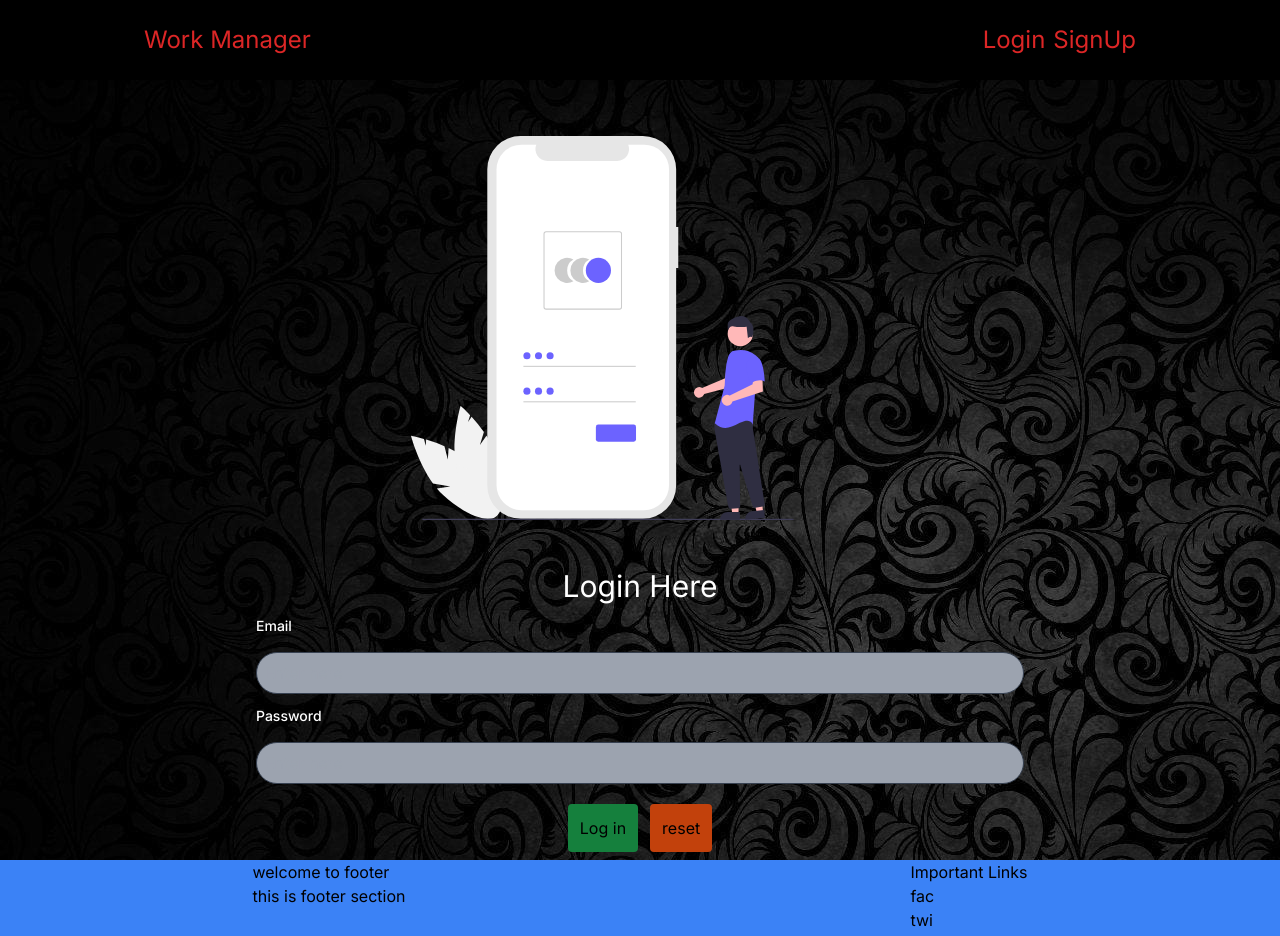
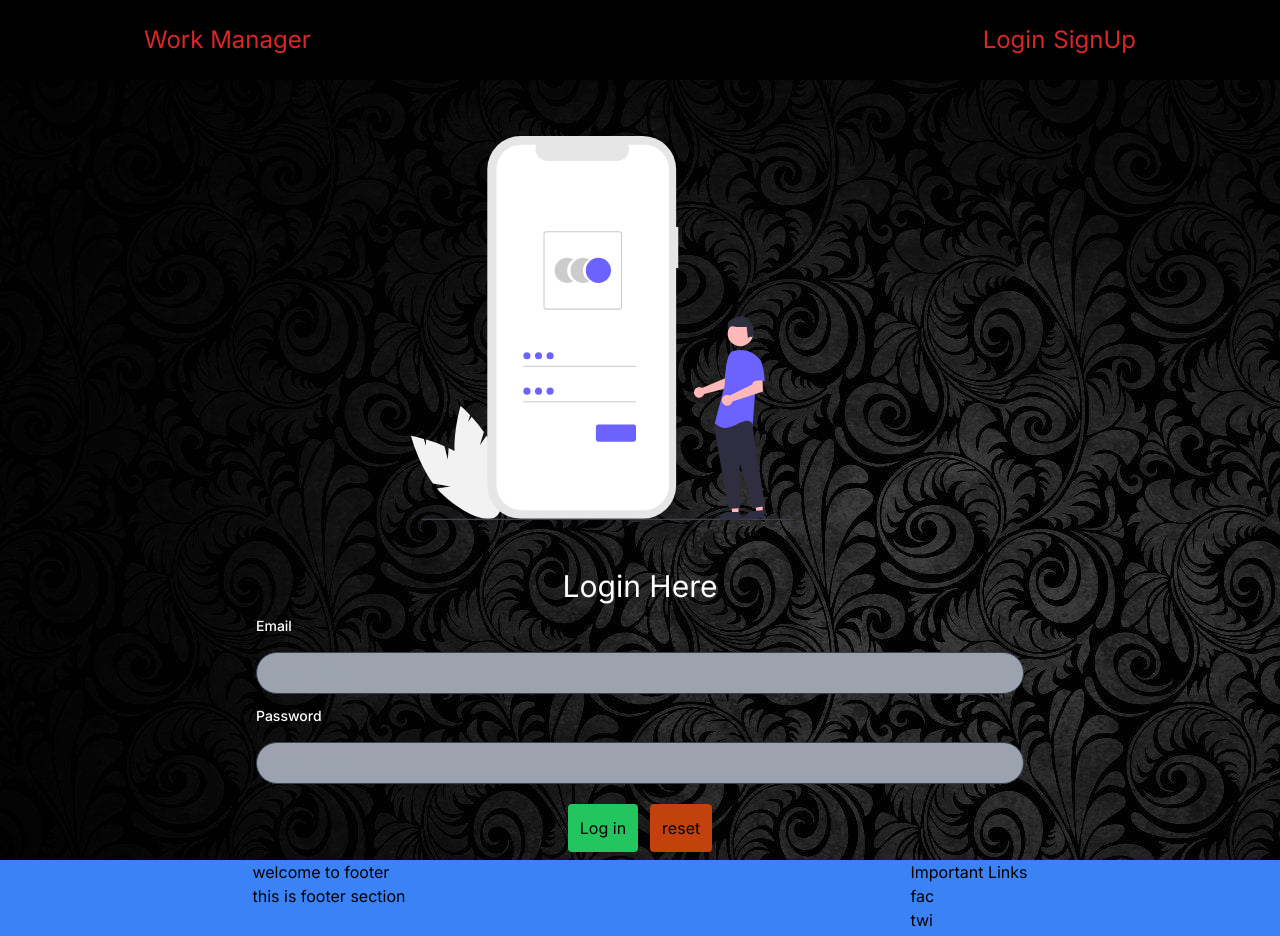
Before and after one commit to amitkumar256/work-management, a Next.js app: page /login in a window 1280 px wide. Shown: the top 936 px of the page. Built offline with nearby package versions, Linux system fonts and the light colour scheme; no server answers.

Commit message:
added reset function

```diff
--- a/src/app/login/Login.jsx
+++ b/src/app/login/Login.jsx
@@ -33,6 +33,12 @@ const Login = () => {
         position: "top-center",
       });
     }
+  };
+  const resetForm = () => {
+    setLoginData({
+      email: "",
+      password: "",
+    });
   };
   return (
     <div className="" style={{ backgroundImage: "url('background.jpg')" }}>
@@ -91,12 +97,12 @@ const Login = () => {
               <div className=" mt-5 text-center">
                 <button
                   type="submit"
-                  className="px-3 py-3 rounded bg-green-700 hover:bg-green-400"
+                  className="px-3 py-3 rounded bg-green-500 hover:bg-green-800"
                 >
                   Log in
                 </button>
                 <button
-                  // onClick={resetForm}
+                  onClick={resetForm}
                   className="px-3 py-3 rounded bg-orange-700 ms-3 hover:bg-orange-400"
                 >
                   reset
```
